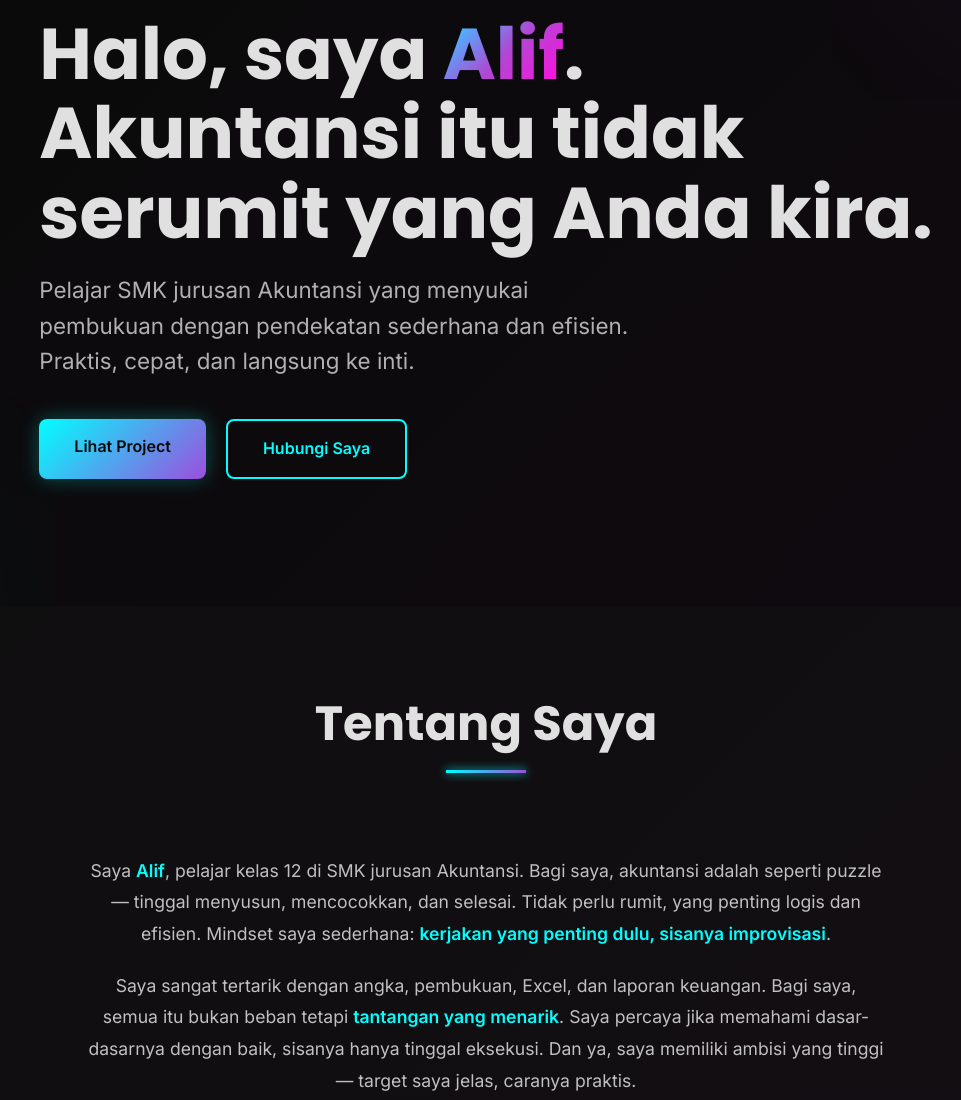
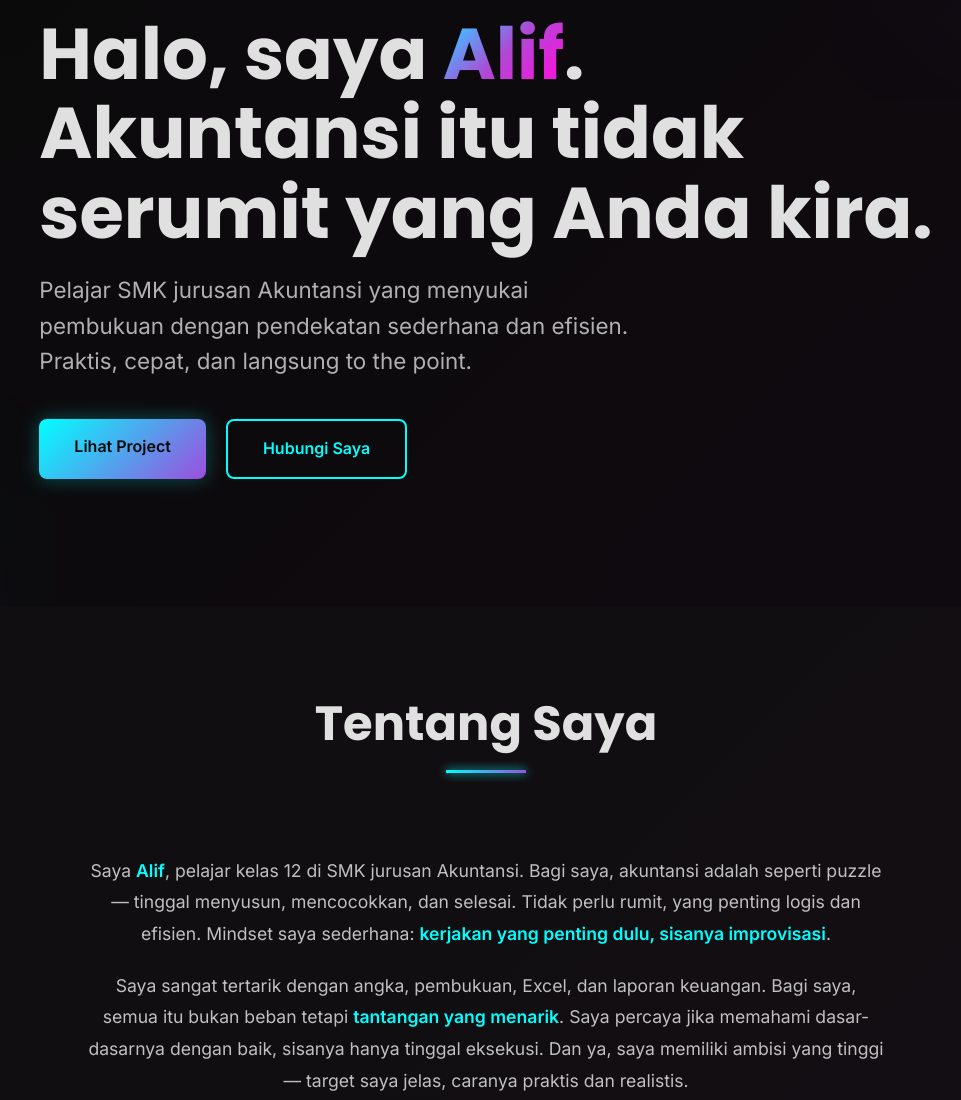
Before and after one commit to dimzyugatama/alif_portofolio, a plain HTML site: page index.html in a window 1280 px wide. Shown: the part 194-1294 px from the top of the page, without its empty margins (154-1115 px from the left). Drawn offline with Linux system fonts and the light colour scheme.

Commit message:
Update index.html

```diff
--- a/index.html
+++ b/index.html
@@ -657,7 +657,7 @@
                 </h1>
                 <p class="hero-subtitle">
                     Pelajar SMK jurusan Akuntansi yang menyukai pembukuan dengan pendekatan sederhana dan efisien.
-                    Praktis, cepat, dan langsung ke inti.
+                    Praktis, cepat, dan langsung to the point.
                 </p>
                 <div class="btn-group">
                     <a href="#projects" class="btn btn-primary">Lihat Project</a>
@@ -684,7 +684,7 @@
                     Saya sangat tertarik dengan angka, pembukuan, Excel, dan laporan keuangan.
                     Bagi saya, semua itu bukan beban tetapi <span class="highlight">tantangan yang menarik</span>.
                     Saya percaya jika memahami dasar-dasarnya dengan baik, sisanya hanya tinggal eksekusi.
-                    Dan ya, saya memiliki ambisi yang tinggi — target saya jelas, caranya praktis.
+                    Dan ya, saya memiliki ambisi yang tinggi — target saya jelas, caranya praktis dan realistis.
                 </p>
             </div>
         </div>
@@ -754,7 +754,7 @@
             <div class="projects-grid">
                 <div class="project-card" data-animate>
                     <div class="project-number">01</div>
-                    <h3>Laporan Keuangan UMKM Simulasi</h3>
+                    <h3>Laporan Keuangan UMKM </h3>
                     <p>
                         Membuat laporan laba rugi, neraca, dan arus kas untuk bisnis fiktif sebagai tugas akhir semester.
                     </p>
@@ -869,4 +869,5 @@
         });
     </script>
 </body>
+
 </html>
```
